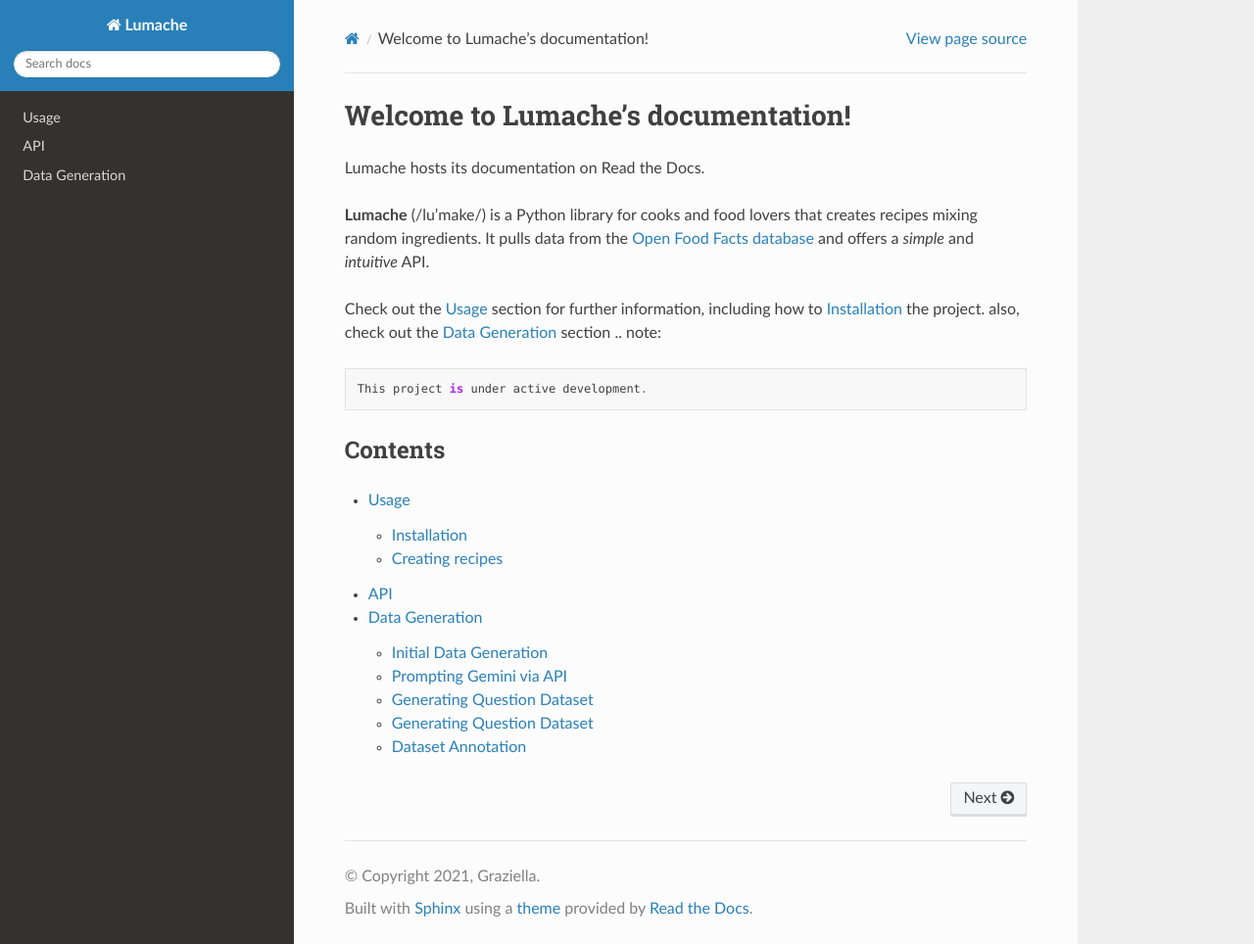
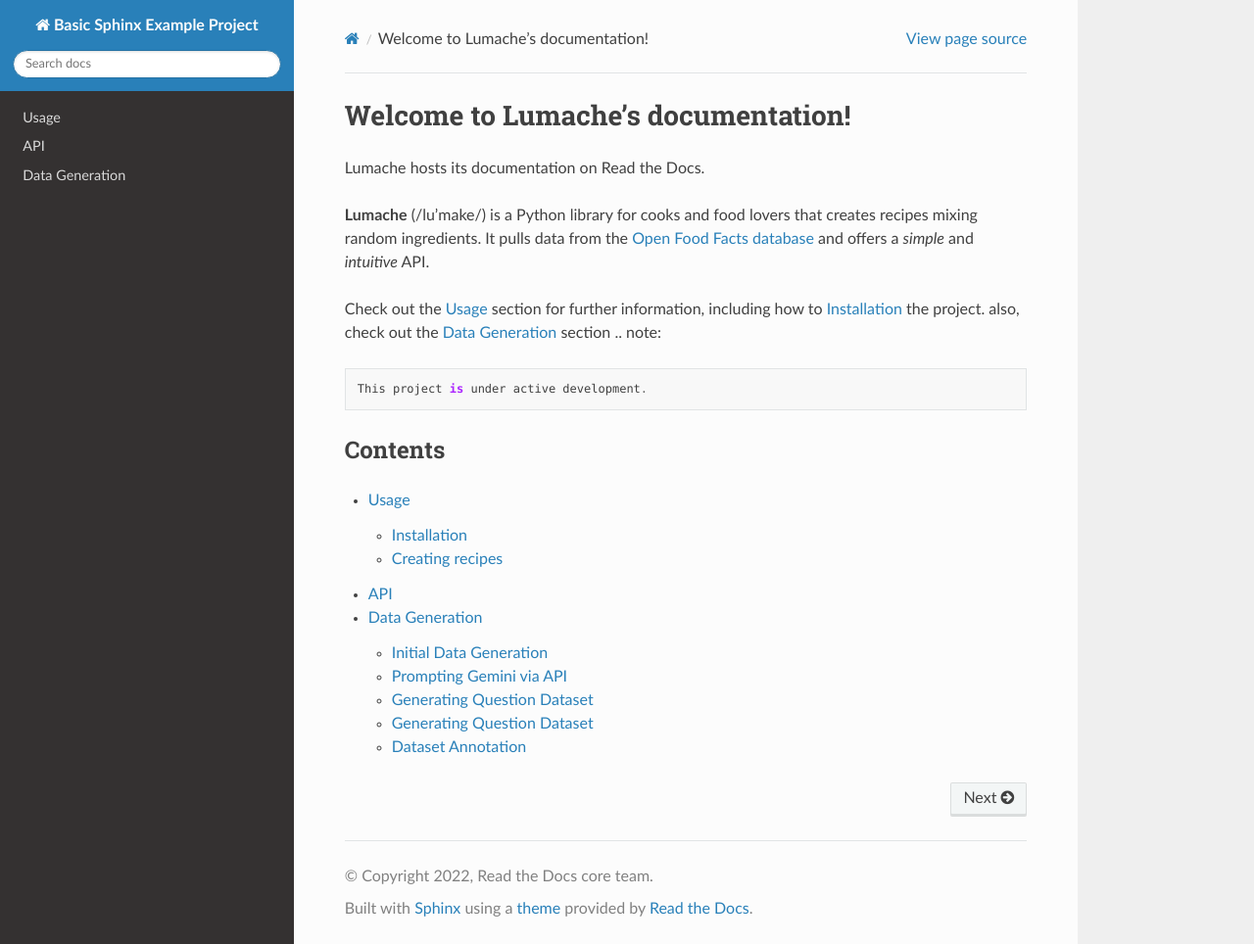
Before and after one commit to serauff/rtd-tutorial, a Sphinx documentation site: the page built from docs/source/index.rst, in a window 1280 px wide and 964 px high. Shown: the whole window at 98% size. Built offline with Sphinx 7.4.7 and the Read the Docs theme 3.1.0, drawn with Linux system fonts in a browser that asks for light colours; some of the changed lines change nothing that is shown.

Commit message:
Update conf.py

```diff
--- a/docs/source/conf.py
+++ b/docs/source/conf.py
@@ -1,35 +1,63 @@
 # Configuration file for the Sphinx documentation builder.
+#
+# This file only contains a selection of the most common options. For a full
+# list see the documentation:
+# https://www.sphinx-doc.org/en/master/usage/configuration.html
 
-# -- Project information
+# -- Path setup --------------------------------------------------------------
 
-project = 'Lumache'
-copyright = '2021, Graziella'
-author = 'Graziella'
+# If extensions (or modules to document with autodoc) are in another directory,
+# add these directories to sys.path here. If the directory is relative to the
+# documentation root, use os.path.abspath to make it absolute, like shown here.
+#
+# import os
+# import sys
+# sys.path.insert(0, os.path.abspath('.'))
 
-release = '0.1'
-version = '0.1.0'
 
+# -- Project information -----------------------------------------------------
+
+project = "Basic Sphinx Example Project"
+copyright = "2022, Read the Docs core team"
+author = "Read the Docs core team"
+
+
+# -- General configuration ---------------------------------------------------
 # -- General configuration
 
 extensions = [
-    'sphinx.ext.duration',
-    'sphinx.ext.doctest',
-    'sphinx.ext.autodoc',
-    'sphinx.ext.autosummary',
-    'sphinx.ext.intersphinx',
+    "sphinx.ext.duration",
+    "sphinx.ext.doctest",
+    "sphinx.ext.autodoc",
+    "sphinx.ext.autosummary",
+    "sphinx.ext.intersphinx",
 ]
 
 intersphinx_mapping = {
-    'python': ('https://docs.python.org/3/', None),
-    'sphinx': ('https://www.sphinx-doc.org/en/master/', None),
+    "rtd": ("https://docs.readthedocs.io/en/stable/", None),
+    "python": ("https://docs.python.org/3/", None),
+    "sphinx": ("https://www.sphinx-doc.org/en/master/", None),
 }
-intersphinx_disabled_domains = ['std']
+intersphinx_disabled_domains = ["std"]
 
-templates_path = ['_templates']
-
-# -- Options for HTML output
-
-html_theme = 'sphinx_rtd_theme'
+templates_path = ["_templates"]
 
 # -- Options for EPUB output
-epub_show_urls = 'footnote'
+epub_show_urls = "footnote"
+
+# List of patterns, relative to source directory, that match files and
+# directories to ignore when looking for source files.
+# This pattern also affects html_static_path and html_extra_path.
+exclude_patterns = ["_build", "Thumbs.db", ".DS_Store"]
+
+# -- Options for HTML output -------------------------------------------------
+
+# The theme to use for HTML and HTML Help pages.  See the documentation for
+# a list of builtin themes.
+#
+html_theme = "sphinx_rtd_theme"
+
+# Add any paths that contain custom static files (such as style sheets) here,
+# relative to this directory. They are copied after the builtin static files,
+# so a file named "default.css" will overwrite the builtin "default.css".
+html_static_path = ["_static"]
```
